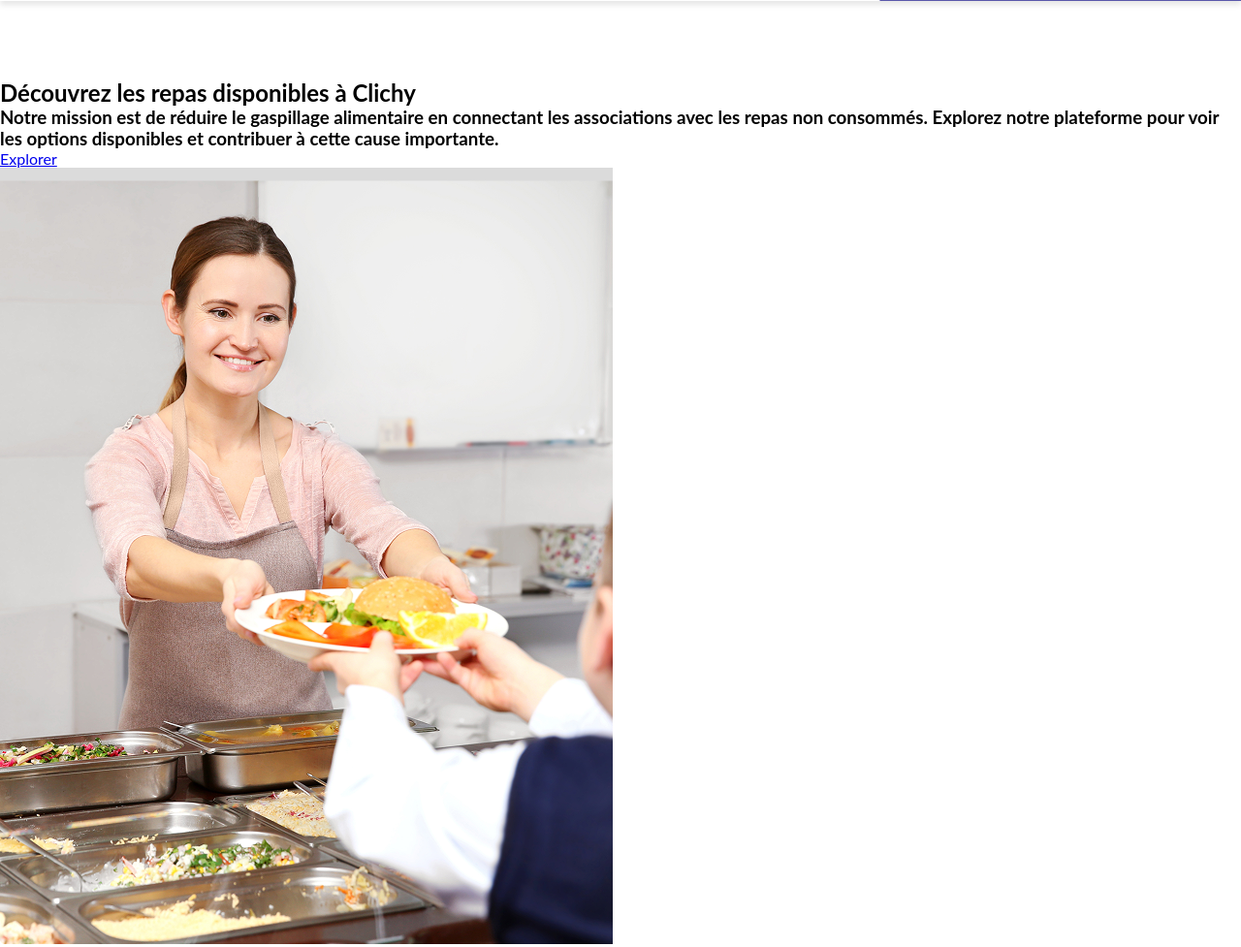
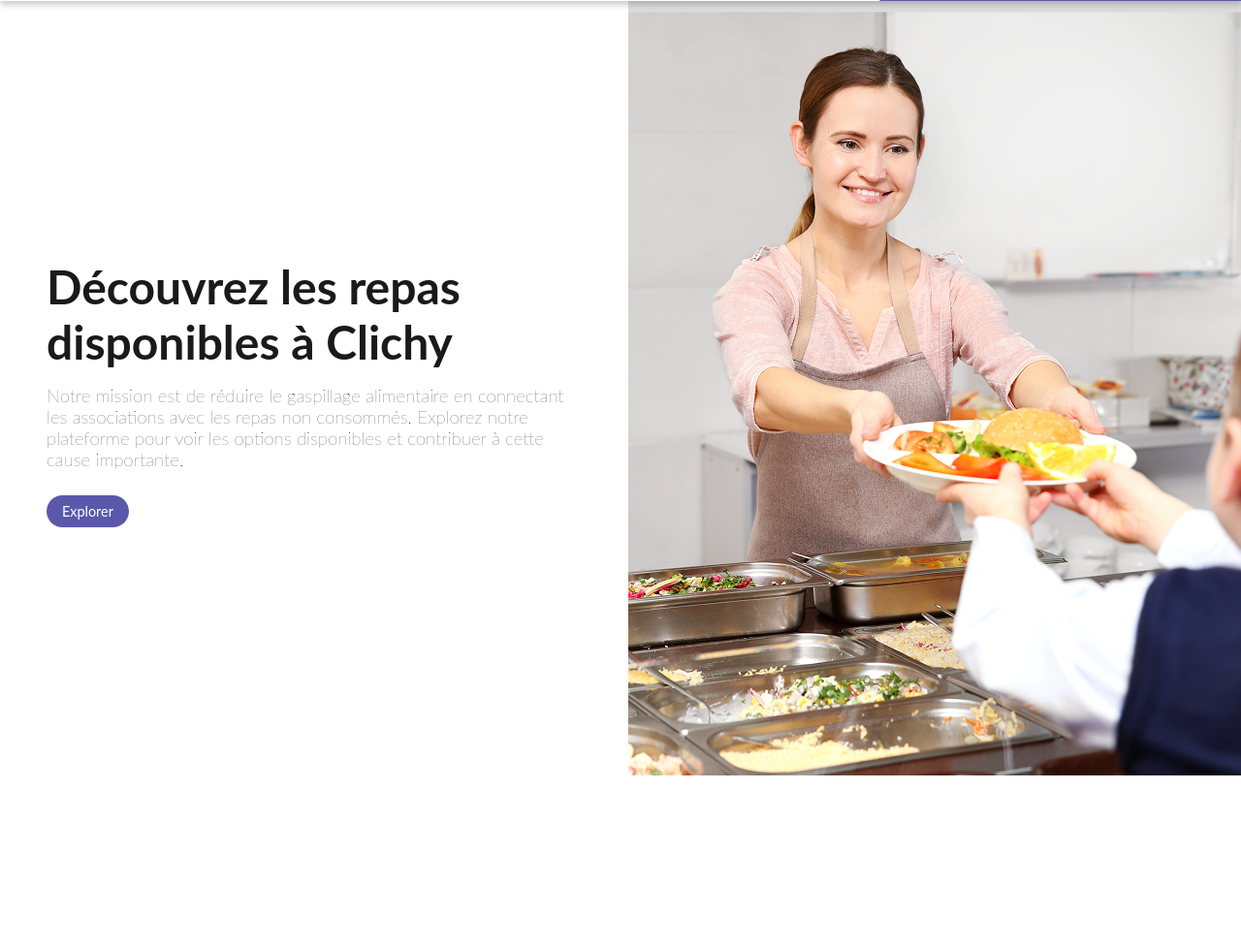
Before and after one commit to 17Sx/bap-clichy-2025, a PHP site: page /home.php in a window 1280 px wide. Shown: the part 79-1056 px from the top of the page at 97% size. After the commit the page ends 879 px from the top, so only its background shows below. Run offline with PHP 8.4, Linux system fonts and the light colour scheme.

Commit message:
feat: section 1 homepage

```diff
--- a/css/header.css
+++ b/css/header.css
@@ -4,8 +4,9 @@ header{
     align-items: center;
     height: 10vh;
     width: 100%;
-    margin-bottom: 10vh;
-    box-shadow: 0 4px 6px rgba(0, 0, 0, 0.1);
+    box-shadow: 0 4px 6px rgba(0, 0, 0, 0.2);
+    background-color: rgb(255, 255, 255);
+    z-index: 10;
 }
 
 .logo img{
--- a/css/home.css
+++ b/css/home.css
@@ -1 +1,42 @@
 @import url('header.css');
+
+.presentation{
+    height: 100vh;
+    display: flex;
+}
+
+.presentation-container{
+    width: 100%;
+    height: 100%;
+    display: flex;
+    justify-content: center;
+    align-items: center;
+    z-index: -1;
+}
+
+.presentation-text{
+    width: 60%;
+    margin: 3rem;
+}
+
+.presentation-text h1{
+    font-size: 3rem;
+    color: #1B1919;
+    margin-bottom: 1rem;
+}
+
+.presentation-btn{
+    background-color: #5A58AB;
+    padding: 0.5rem 1rem;
+    color: white;
+    border: none;
+    text-decoration: none;
+    border-radius: 50px;
+    cursor: pointer;
+    font-size: 0.9rem;
+}
+
+.presentation-text h3{
+ margin-bottom: 2rem;
+ font-weight: 100;
+}
--- a/home.php
+++ b/home.php
@@ -29,16 +29,16 @@
     <main>
         <section class="presentation">
 
-            <div class="presentation container">
+            <div class="presentation-container">
 
-            <div>
-                <h1>Découvrez les repas disponibles à Clichy</h1>
+            <div class="presentation-text">
+                <h1>Découvrez les repas <br> disponibles à Clichy</h1>
                 <h3>Notre mission est de réduire le gaspillage alimentaire en connectant les associations avec les repas non consommés. Explorez notre plateforme pour voir les options disponibles et contribuer à cette cause importante.</h3>
-                <a href="index.php" class="btn">Explorer</a>
+                <a href="index.php" class="presentation-btn">Explorer</a>
             </div>
 
 
-            <div>
+            <div class="presentation-img">
                 <img src="public/img/homeleft.png" alt="">
             </div>
 
```
